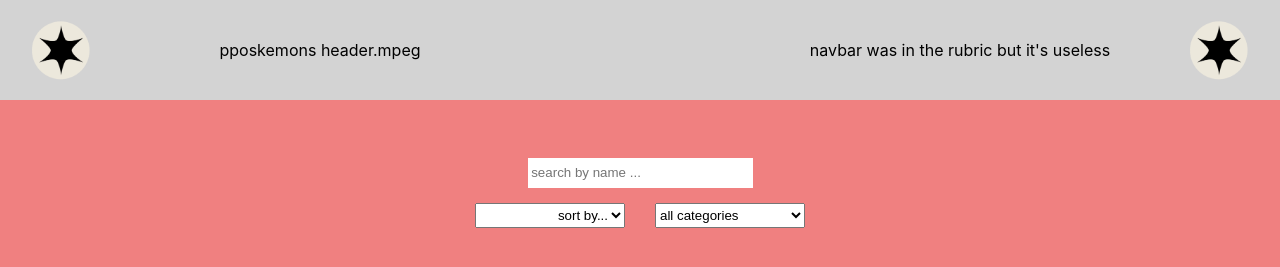
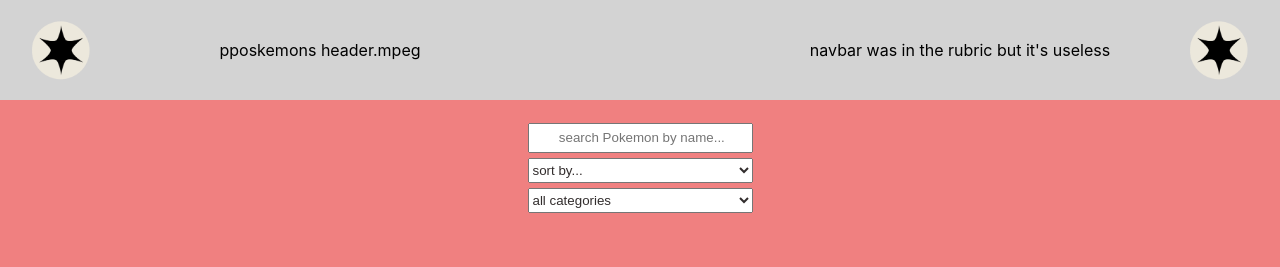
Before and after one commit to langstonBS/lab-03-pokedex, a React (Create React App) app: page / in a window 1280 px wide. Shown: the top 267 px of the page. Built offline with nearby package versions, Linux system fonts and the light colour scheme.

Commit message:
tiny idiosyncratic styling changes

```diff
--- a/src/App.css
+++ b/src/App.css
@@ -37,7 +37,7 @@ header {
 
 main {
   display: grid;
-  grid-template-rows: 200px 1fr;
+  grid-template-rows: 140px 1fr;
   height: 100%;
 }
 
@@ -57,25 +57,22 @@ main {
 .searchbar-input {
   width: 225px;
   height: 30px;
-  border: none;
+  /* border: none; */
+  text-align: center;
 }
 
 .updown-dropdown, .category-dropdown {
-  margin: 15px;
+  margin: 5px;
   height: 25px;
-  width: 150px;
+  width: 225px;
+  color:  rgba(28, 22, 22, .9);
+  display: flex;
 }
 
 .content:nth-child(even) {
   background-color: rgba(28, 22, 22, 0.15);
   padding: 12px 16px;
   z-index: 1;
-}
-
-
-.updown-dropdown:first-child, .category-dropdown:first-child {
-  text-align: right;
-
 }
 
 .poke-list {
--- a/src/Searchbar.js
+++ b/src/Searchbar.js
@@ -7,7 +7,7 @@ export default class Searchbar extends Component {
             <section  className="searchbar">
                 {/* <div>{this.props.inputVal}</div> */}
                 <input
-                    placeholder=" search by name ..."
+                    placeholder=" search Pokemon by name..."
                     className="searchbar-input"
                     onChange={this.props.handleSearch}
                 />
```
